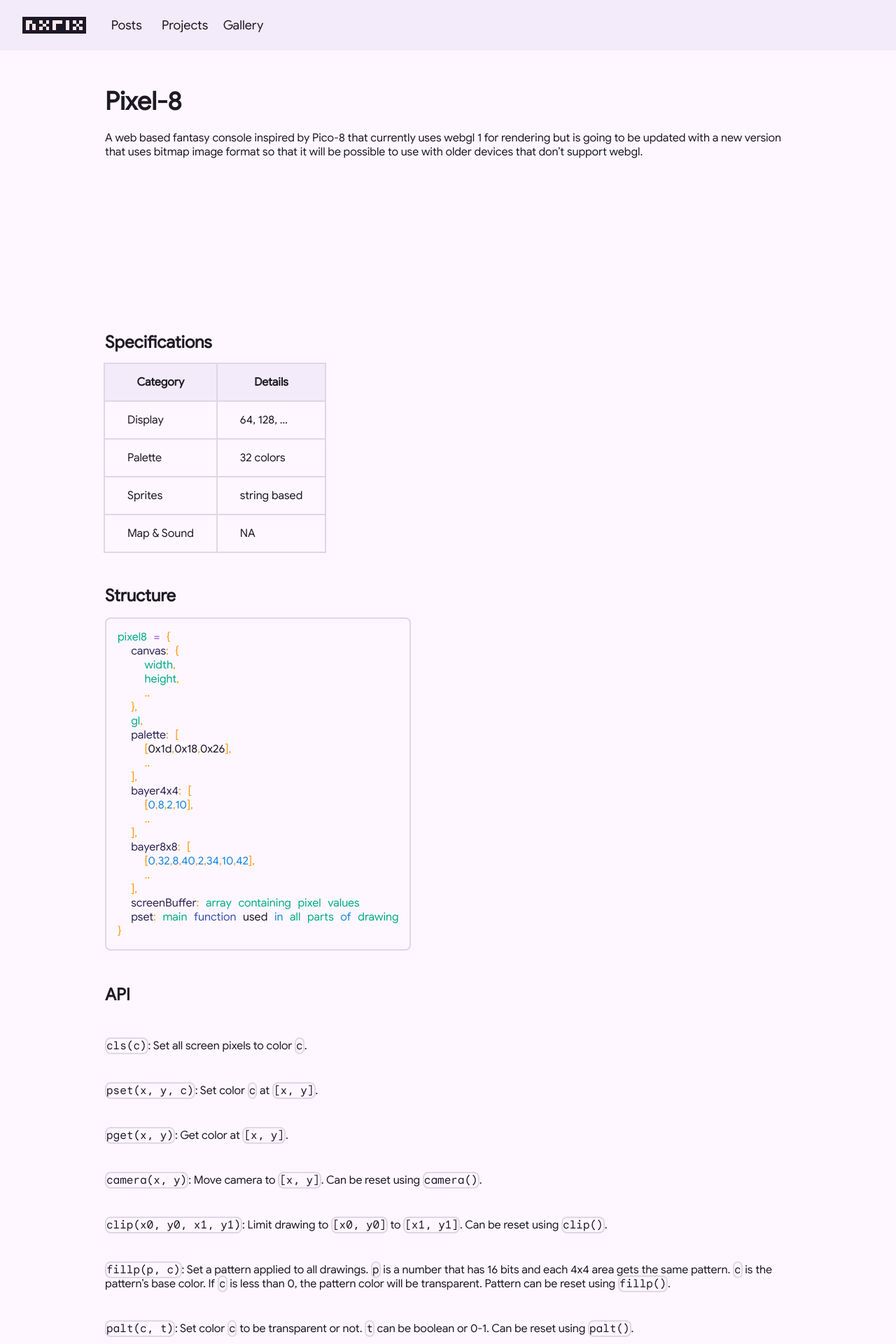
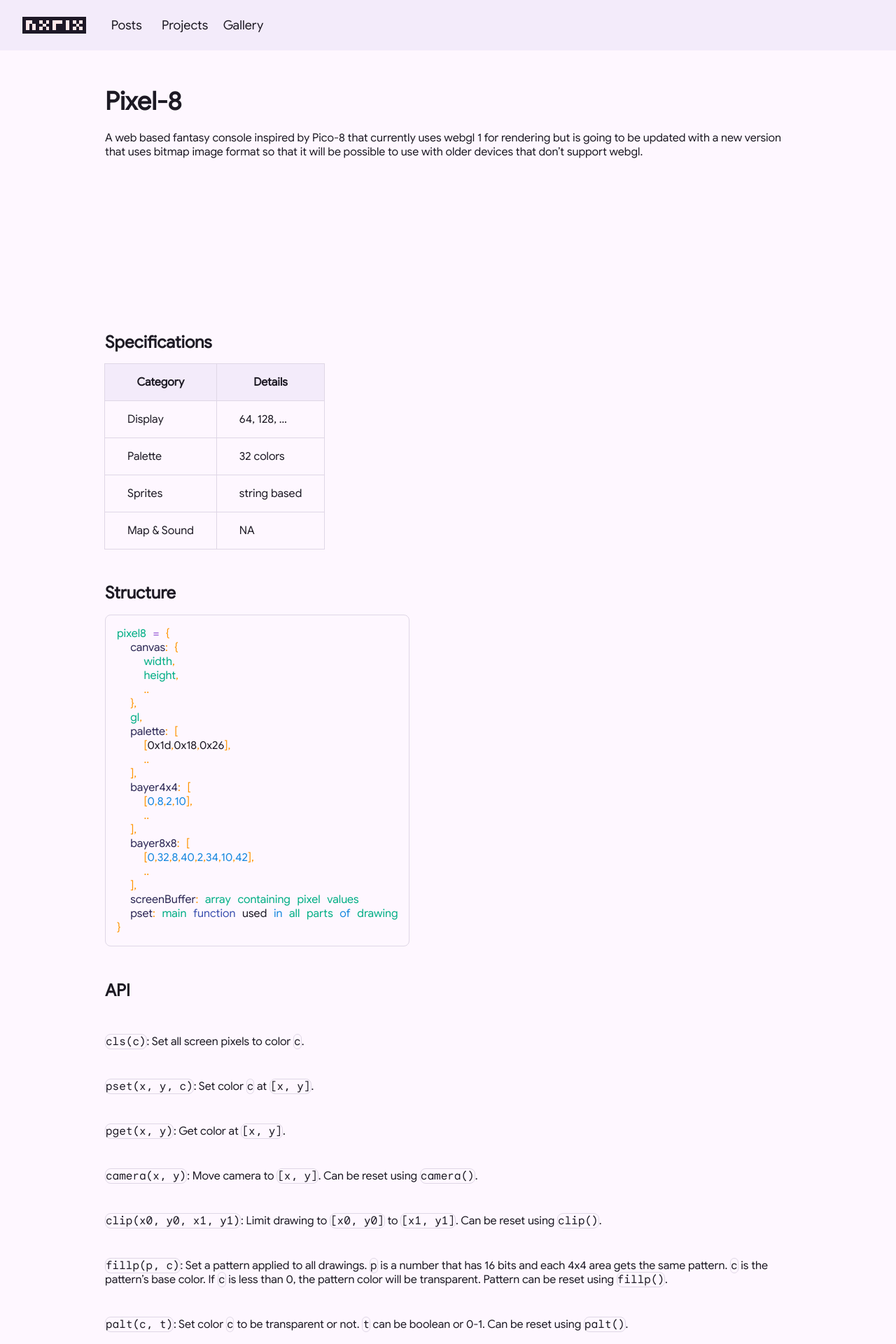
Before and after one commit to Nxrix/nxrix.github.io, a Jekyll site: the page built from _projects/pixel-8.md, in a window 1280 px wide. Shown: the top 1920 px of the page at 70% size. Built offline with Jekyll 4.4.1, drawn with Linux system fonts in a browser that asks for light colours.

Commit message:
Update style.css

```diff
--- a/assets/css/style.css
+++ b/assets/css/style.css
@@ -305,7 +305,7 @@ ol, ul {
   max-width: 100%;
   overflow: auto;
   border-spacing: 0px;
-  outline: 2px;
+  outline: 1px;
   outline-style: solid;
   outline-color: var(--md-sys-color-surface-dim);
   overflow-wrap: normal;
@@ -317,12 +317,12 @@ ol, ul {
 }
 .body .content table th {
   background-color: var(--md-sys-color-surface-container);
-  border-left: 2px solid var(--md-sys-color-surface-dim);
+  border-left: 1px solid var(--md-sys-color-surface-dim);
 }
 .body .content table td {
   background-color: var(--md-sys-color-background);
-  border-left: 2px solid var(--md-sys-color-surface-dim);
-  border-top: 2px solid var(--md-sys-color-surface-dim);
+  border-left: 1px solid var(--md-sys-color-surface-dim);
+  border-top: 1px solid var(--md-sys-color-surface-dim);
 }
 .body .content table td:first-child, .body .content table th:first-child {
   border-left: none;
@@ -473,7 +473,7 @@ ol, ul {
 .body .content .highlighter-rouge {
   width: fit-content;
   max-width: 100%;
-  border: 2px solid var(--md-sys-color-surface-dim);
+  border: 1px solid var(--md-sys-color-surface-dim);
   border-radius: 8px;
   overflow: auto;
 }
```
